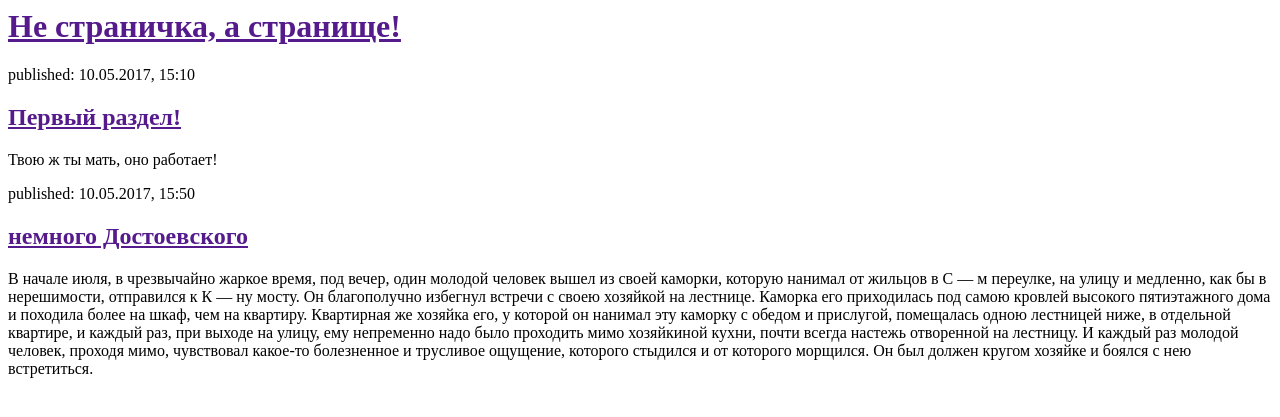
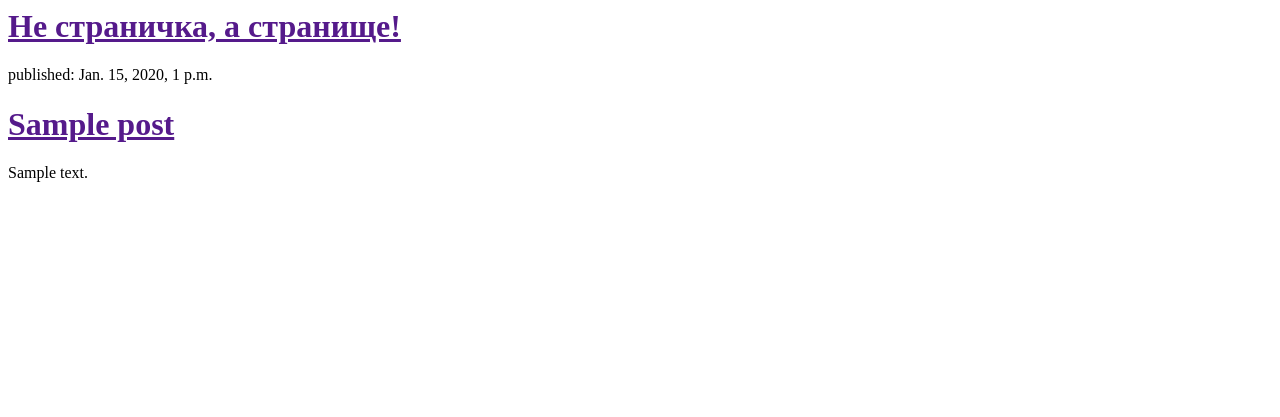
Before and after one commit to kamienote/my-first-blog, a Django app: template blog/templates/blog/post_list.html in a window 1280 px wide. Shown: the top 417 px of the page. Run offline with Django 3.2, Linux system fonts and the light colour scheme; the template is opened without the code that fills it: values that come from a table or form of the project are taken from there, others are empty; tables that the repository leaves empty hold one stand-in row (values such as "Sample post").

Commit message:
добавил динамики в шаблон post_list.html путем вставки цикла Питона и использования свойств объекта post (title и text в файле models.py)

```diff
--- a/blog/templates/blog/post_list.html
+++ b/blog/templates/blog/post_list.html
@@ -7,16 +7,13 @@
             <h1><a href="">Не страничка, а странище!</a></h1>
         </div>
 
-        <div>
-            <p>published: 10.05.2017, 15:10</p>
-            <h2><a href="">Первый раздел!</a></h2>
-            <p>Твою ж ты мать, оно работает!</p>
-        </div>
+        {% for post in posts %}
+          <div>
+              <p>published: {{ post.published_date }}</p>
+              <h1><a href="">{{ post.title }}</a></h1>
+              <p>{{ post.text|linebreaksbr }}</p>
+          </div>
+        {% endfor %}
 
-        <div>
-            <p>published: 10.05.2017, 15:50</p>
-            <h2><a href="">немного Достоевского</a></h2>
-            <p>В начале июля, в чрезвычайно жаркое время, под вечер, один молодой человек вышел из своей каморки, которую нанимал от жильцов в С — м переулке, на улицу и медленно, как бы в нерешимости, отправился к К — ну мосту. Он благополучно избегнул встречи с своею хозяйкой на лестнице. Каморка его приходилась под самою кровлей высокого пятиэтажного дома и походила более на шкаф, чем на квартиру. Квартирная же хозяйка его, у которой он нанимал эту каморку с обедом и прислугой, помещалась одною лестницей ниже, в отдельной квартире, и каждый раз, при выходе на улицу, ему непременно надо было проходить мимо хозяйкиной кухни, почти всегда настежь отворенной на лестницу. И каждый раз молодой человек, проходя мимо, чувствовал какое-то болезненное и трусливое ощущение, которого стыдился и от которого морщился. Он был должен кругом хозяйке и боялся с нею встретиться.</p>
-        </div>
     </body>
 </html>
```
Also changed, not shown: blog/views.py (+6 -1 lines).
